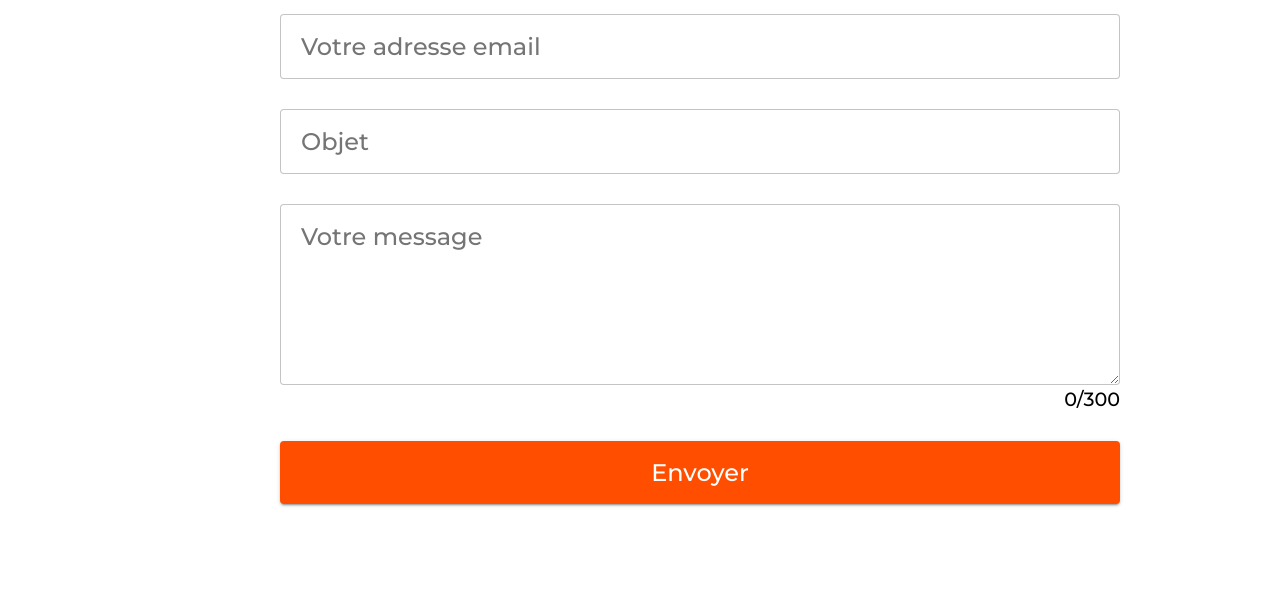
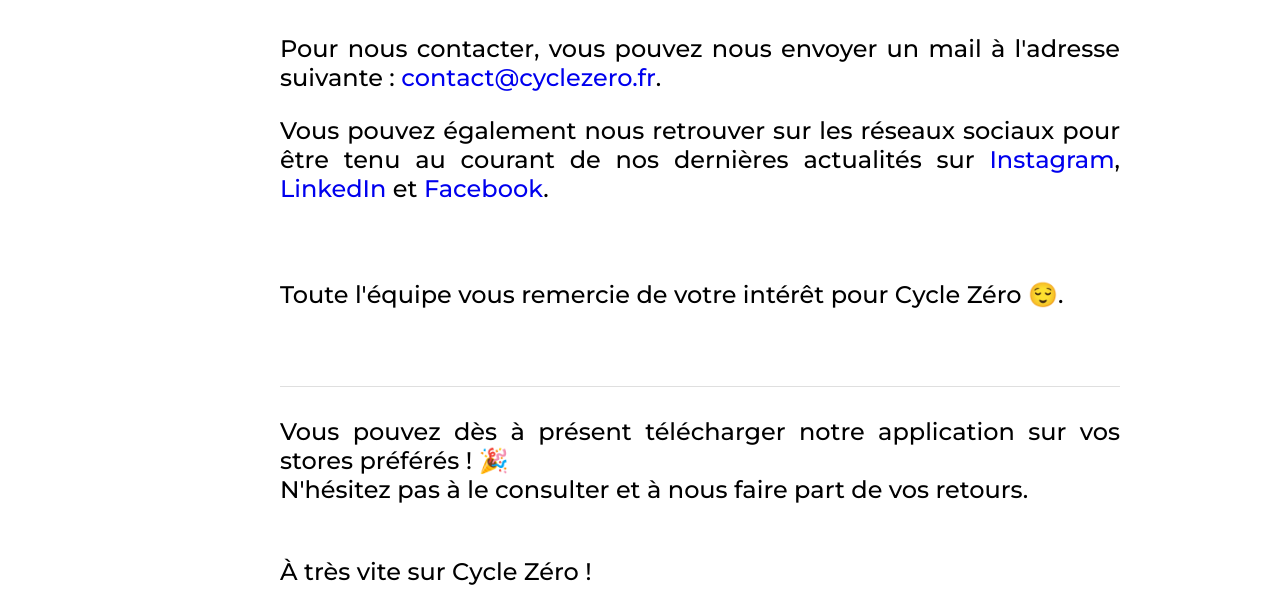
Before and after one commit to KenitouOrganisation/Cycle0Web, a website: page landing/contacts.html in a window 1280 px wide. Shown: the part 237-841 px from the top of the page. Drawn offline with Linux system fonts and the light colour scheme; no server answers.

Commit message:
Temporary contact page + style fixes

```diff
--- a/landing/src/script/Contact.js
+++ b/landing/src/script/Contact.js
@@ -427,6 +427,9 @@
 CF.reqUrl = "./contacts";
 
 CF.Init = () => {
+  CF._elmt = Engine.Q("#contact_forms");
+  CF.TemporaryForms();
+  return;
   CF.InitElmt();
   CF.Debounce = new Engine.DebounceCall(1000);
   CF._elmt = Engine.Q("#contact_forms");
@@ -435,6 +438,46 @@
 
   if (/join_equip/.test(document.location.search)) CF.inputObject.value = "Objet : Rejoindre l'équipe";
   CF.FormsShow();
+};
+
+CF.TemporaryForms = () => {
+  CF._elmt.replaceChildren(Engine.Elmt("div", {
+    class: "not-form",
+    style: "text-align: justify; min-height: 60vh;"
+  }, Engine.Elmt("div", null, Engine.Elmt("h2", {
+    class: "h2"
+  }, "Nous contacter"), Engine.Elmt("p", {
+    style: "margin-top: 50px;"
+  }, "Pour nous contacter, vous pouvez nous envoyer un mail \xE0 l'adresse suivante : ", Engine.Elmt("a", {
+    href: "mailto:contact@cyclezero.fr"
+  }, "contact@cyclezero.fr"), "."), Engine.Elmt("p", null, "Vous pouvez \xE9galement nous retrouver sur les r\xE9seaux sociaux pour \xEAtre tenu au courant de nos derni\xE8res actualit\xE9s sur ", Engine.Elmt("a", {
+    target: "_blank",
+    href: "https://www.instagram.com/cyclezero.app/"
+  }, "Instagram"), ", ", Engine.Elmt("a", {
+    target: "_blank",
+    href: "https://www.linkedin.com/company/cycle-zero/"
+  }, "LinkedIn"), " et ", Engine.Elmt("a", {
+    target: "_blank",
+    href: "https://www.linkedin.com/company/cycle-zero/"
+  }, "Facebook"), "."), Engine.Elmt("br", null), Engine.Elmt("p", null, "Toute l'\xE9quipe vous remercie de votre int\xE9r\xEAt pour Cycle Z\xE9ro \uD83D\uDE0C."), Engine.Elmt("br", null), Engine.Elmt("p", {
+    style: "\r border-top: 1px solid #dfdfdf;\r padding-top: 30px;\r "
+  }, "Vous pouvez d\xE8s \xE0 pr\xE9sent t\xE9l\xE9charger notre application sur vos stores pr\xE9f\xE9r\xE9s ! \uD83C\uDF89", Engine.Elmt("br", null), "N'h\xE9sitez pas \xE0 le consulter et \xE0 nous faire part de vos retours.", Engine.Elmt("br", null)), Engine.Elmt("p", null, Engine.Elmt("br", null), "\xC0 tr\xE8s vite sur Cycle Z\xE9ro !"), Engine.Elmt("div", {
+    class: "intro-store-links"
+  }, Engine.Elmt("a", {
+    class: "social_link",
+    target: "_blank",
+    href: "https://apps.apple.com/us/app/cycle-z%C3%A9ro/id1619382404?itsct=apps_box_badge&itscg=30200"
+  }, Engine.Elmt("img", {
+    src: "./src/img/stores/app-store-black.svg",
+    alt: "T\xE9l\xE9charger dans l'App Store"
+  })), Engine.Elmt("a", {
+    class: "social_link",
+    target: "_blank",
+    href: "https://play.google.com/store/apps/details?id=com.cycle0.cycle0app"
+  }, Engine.Elmt("img", {
+    alt: "Disponible sur Google Play",
+    src: "./src/img/stores/google-play-badge.png"
+  }))))));
 };
 
 CF.InitElmt = () => {
--- a/landing/src/style/style.css
+++ b/landing/src/style/style.css
@@ -339,7 +339,7 @@
 }
 
 .description{
-    font-size: 19px;
+    font-size: 20px;
     width: 82%;
     margin: auto;
 }
@@ -404,6 +404,7 @@
 #les-chiffres video{
     width: 100%;
     max-width: 655px;
+    pointer-events: none;
 }
 
 #les-chiffres > div {
```
Also changed, not shown: README.md, landing/src/.jsx/Contact/ContactForms.jsx, landing/src/.jsx/Licenses/zMain.jsx.
